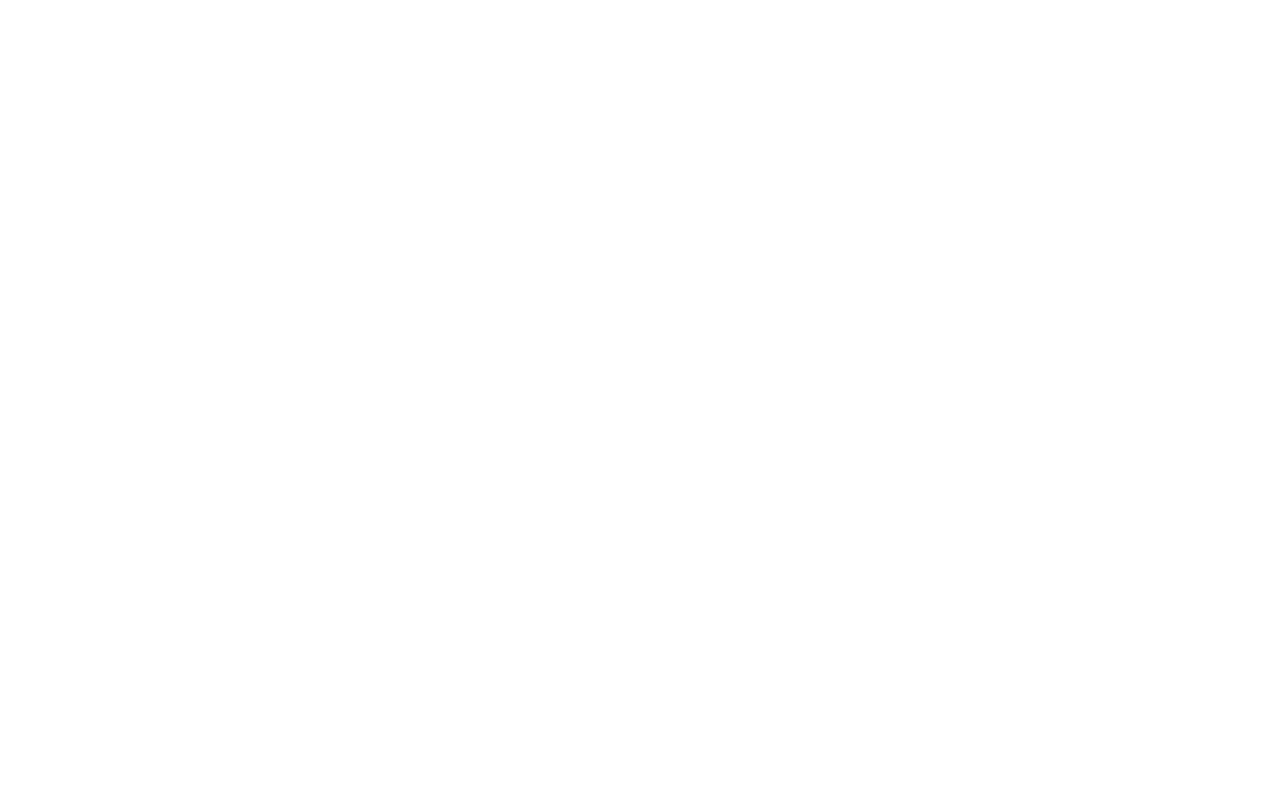
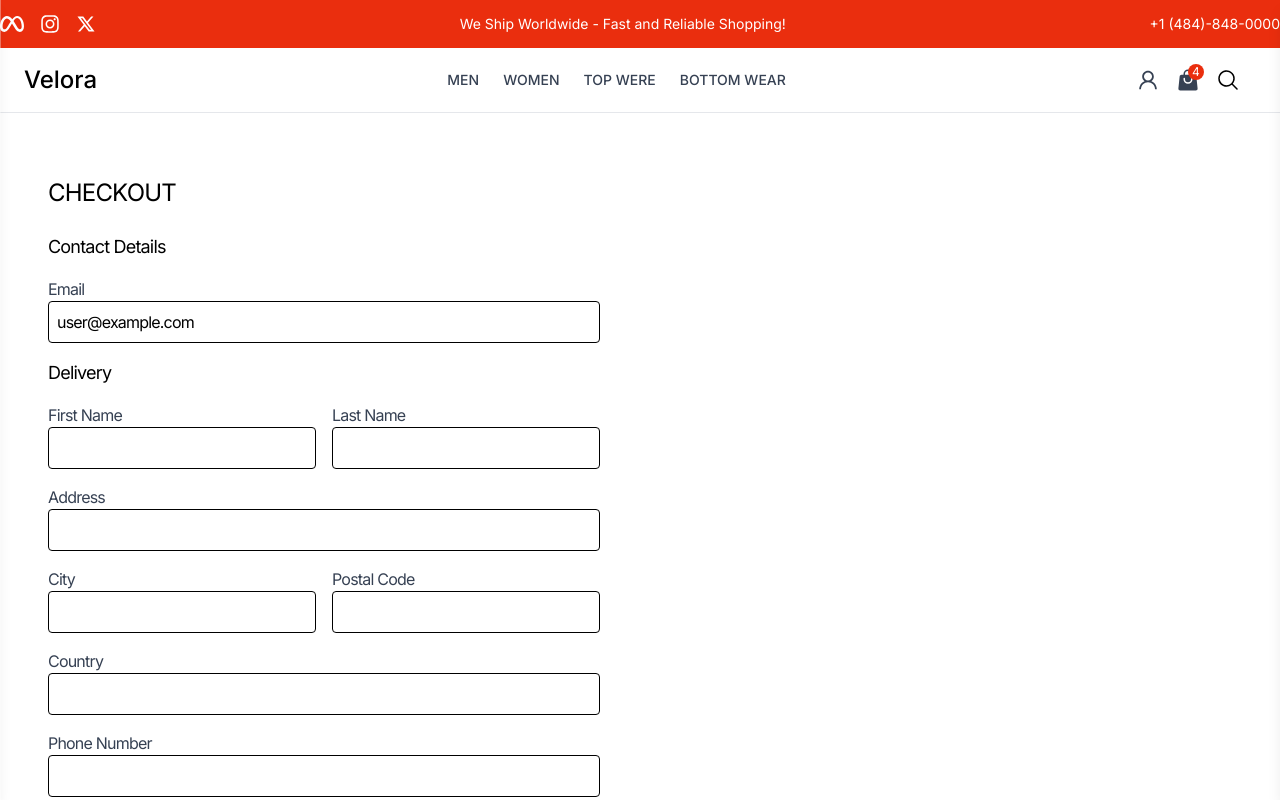
Before and after one commit to yatishhh4806/Velora, a React (Vite) app in the folder Frontend/: page /checkout in a window 1280 px wide. Before the commit this address had no page. Shown: the top 800 px of the page. Built offline with nearby package versions, Linux system fonts and the light colour scheme.

Commit message:
Added Checkout Page

```diff
--- a/Frontend/src/App.jsx
+++ b/Frontend/src/App.jsx
@@ -6,6 +6,8 @@
 import Register from './Pages/Register';
 import Profile from './Pages/Profile';
 import CollectionPage from './Pages/CollectionPage';
+import ProductDetails from './Components/Products/ProductDetails';
+import Checkout from './Components/Cart/Checkout';
 
 
 const App = () => {
@@ -20,6 +22,8 @@
           <Route path= 'register' element={<Register></Register>}></Route>
           <Route path= 'profile' element={<Profile></Profile>}></Route>
           <Route path= 'collections/:collection' element={<CollectionPage></CollectionPage>}></Route>
+          <Route path= 'product/:id' element={<ProductDetails></ProductDetails>}></Route>
+          <Route path= 'checkout' element={<Checkout></Checkout>}></Route>
         </Route>
         <Route>
           {/* {Admin Layout} */}
--- /dev/null
+++ b/Frontend/src/Components/Cart/Checkout.jsx
@@ -0,0 +1,101 @@
+import React, { useState } from 'react'
+import { useNavigate } from 'react-router-dom';
+
+const cart = {
+  products: [
+    {
+      name: "Stylish Jacket",
+      size: "M",
+      color: "Black",
+      price: 120,
+      image: "https://picsum.photos/150?random=1",
+    },
+    {
+      name: "Casual Sneakers",
+      size: "42",
+      color: "White",
+      price: 75,
+      image: "https://picsum.photos/150?random=2",
+    },
+  ],
+  totalPrice: 195,
+};
+
+const Checkout = () => {
+    const navigate = useNavigate()
+    const [checkoutID, setcheckoutID] = useState(null)
+    const [shippingAddress, setshippingAddress] = useState({
+        firstname: '',
+        lastname: '',
+        address: '',
+        city: '',
+        postalCode: '',
+        country: '',
+        phone: ''
+    })
+
+    function handleCreateCheckout(e){
+        e.preventDefault()
+        setcheckoutID(123)
+    }
+  return (
+    <div className='grid grid-cols-1 lg:grid-cols-2 gap-8 max-w-7xl mx-auto py-10 px-6 tracking-tighter'>
+        {/* Left Section */}
+        <div className="bg-white rounded-lg p-6">
+            <h2 className="text-2xl uppercase mb-6">Checkout</h2>
+            <form onSubmit={handleCreateCheckout}>
+                <h3 className="text-lg mb-4">Contact Details</h3>
+                <div className="mb-4">
+                    <label className="block text-gray-700">Email</label>
+                    <input type="email" value='user@example.com' className='w-full p-2 border rounded' disabled />
+                </div>
+                <h3 className='text-lg mb-4'>Delivery</h3>
+                <div className="mb-4 grid grid-cols-2 gap-4">
+                    <div>
+                        <label className="block text-gray-700">First Name</label>
+                        <input type="text" value={shippingAddress.firstname} onChange={(e) => setshippingAddress({...shippingAddress, firstname: e.target.value})} className='w-full p-2 border rounded' required />
+                    </div>
+                    <div>
+                        <label className="block text-gray-700">Last Name</label>
+                        <input type="text" value={shippingAddress.lastname} onChange={(e) => setshippingAddress({...shippingAddress, lastname: e.target.value})} className='w-full p-2 border rounded' required />
+                    </div>
+                </div>
+                <div className="mb-4">
+                    <label className="block text-gray-700">Address</label>
+                    <input type="text" value={shippingAddress.address} onChange={(e) => setshippingAddress({...shippingAddress, address: e.target.value})} className='w-full p-2 border rounded' required/>
+                </div>
+                <div className="mb-4 grid grid-cols-2 gap-4">
+                    <div>
+                        <label className="block text-gray-700">City</label>
+                        <input type="text" value={shippingAddress.city} onChange={(e) => setshippingAddress({...shippingAddress, city: e.target.value})} className='w-full p-2 border rounded' required />
+                    </div>
+                    <div>
+                        <label className="block text-gray-700">Postal Code</label>
+                        <input type="text" value={shippingAddress.postalCode} onChange={(e) => setshippingAddress({...shippingAddress, postalCode: e.target.value})} className='w-full p-2 border rounded' required />
+                    </div>
+                </div>
+                <div className="mb-4">
+                    <label className="block text-gray-700">Country</label>
+                    <input type="text" value={shippingAddress.country} onChange={(e) => setshippingAddress({...shippingAddress, country: e.target.value})} className='w-full p-2 border rounded' required/>
+                </div>
+                <div className="mb-4">
+                    <label className="block text-gray-700">Phone Number</label>
+                    <input type="tel" value={shippingAddress.phone} onChange={(e) => setshippingAddress({...shippingAddress, phone: e.target.value})} className='w-full p-2 border rounded' required/>
+                </div>
+                <div className="mt-6">
+                    {!checkoutID ? (
+                        <button type='submit' className='w-full bg-black text-white py-3 rounded'>Continue to Payment</button>
+                    ) : (
+                        <div>
+                            <h3 className="text-lg mb-4">Pay with PayPal</h3>
+                            {/* PayPal Component */}
+                        </div>
+                    )}
+                </div>
+            </form>
+        </div>
+    </div>
+  )
+}
+
+export default Checkout
--- a/Frontend/src/Components/Layout/CartDrawer.jsx
+++ b/Frontend/src/Components/Layout/CartDrawer.jsx
@@ -1,7 +1,12 @@
 import { HiMiniXMark } from 'react-icons/hi2'
 import CartContents from '../Cart/CartContents'
+import { useNavigation, useNavigate } from 'react-router-dom'
 
-const CartDrawer = ({drawerOpen, toggleCartDrawer}) => {
+const CartDrawer = ({ drawerOpen, toggleCartDrawer }) => {
+    const navigate = useNavigate()
+    function handleCheckout(){
+        navigate('/checkout')
+    }
     return (
         <div className={`fixed top-0 right-0 w-3/4 sm:w-1/2 md:w-120 h-full bg-white shadow-lg transform transition-transform duration-300 flex flex-col z-50
         ${drawerOpen ? 'translate-x-0' : 'translate-x-full'}`}>
@@ -21,12 +26,12 @@
 
             {/* Checkout Button  */}
             <div className='p-4 bg-white sticky bottom-0'>
-                <button className='w-full bg-black text-white py-3 rounded-lg font-semibold hover:bg-gray-800 transition'>Checkout</button>
+                <button onClick={handleCheckout} className='w-full bg-black text-white py-3 rounded-lg font-semibold hover:bg-gray-800 transition'>Checkout</button>
                 <p className='text-sm tracking-tighter text-gray-500 mt-2 text-center'>Shipping, Taxes and Discount Coupons Calculated at Checkout! </p>
             </div>
 
         </div>
-     )
+    )
 }
 
 export default CartDrawer
--- a/Frontend/src/Components/Products/SortOptions.jsx
+++ b/Frontend/src/Components/Products/SortOptions.jsx
@@ -1,8 +1,24 @@
-import React from 'react'
+import React, { useState } from 'react'
+import { useSearchParams } from 'react-router-dom'
 
 const SortOptions = () => {
+
+  const [searchParams, setSearchParams] = useSearchParams()
+
+  function handleSortChange(){
+    const sortBy = e.target.value
+    searchParams.set('sortBy', sortBy)
+    setSearchParams(searchParams)
+  }
   return (
-    <div>SortOptions</div>
+    <div className="mb-4 flex items-center justify-end">
+      <select onChange={handleSortChange} value={searchParams.get('sortBy' || '')} id="sort" className='border p-2 rounded-md focus:outline-none'>
+        <option value="">Default</option>
+        <option value="priceAsc">Price: Low to High</option>
+        <option value="priceDec">Price: High to Low</option>
+        <option value="popularity">Popularity</option>
+      </select>
+    </div>
   )
 }
 
```
